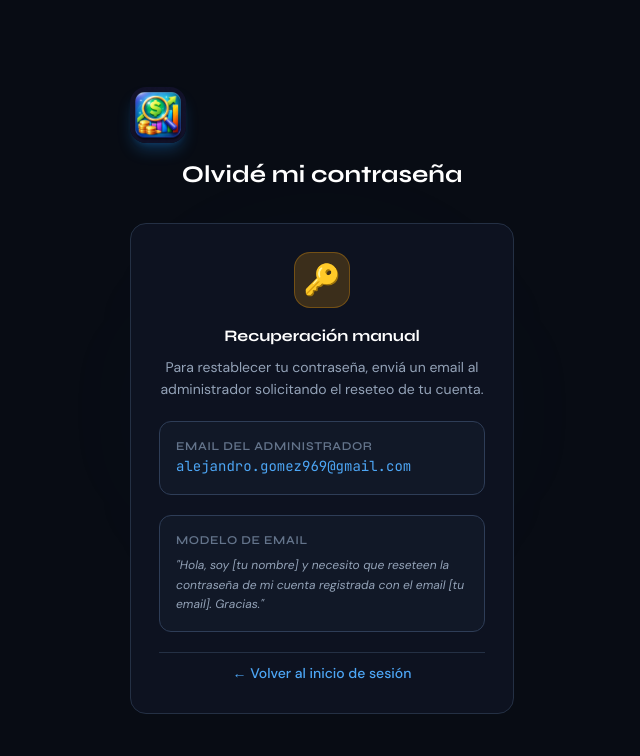
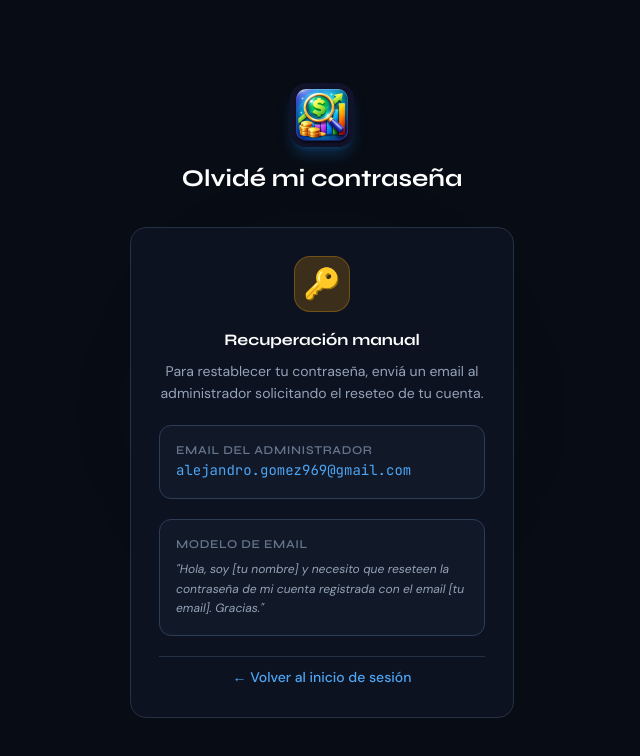
Before and after one commit to alego125/Financialtraker, a React (Vite) app in the folder frontend/: page /forgot-password in a window 1280 px wide. Shown: the top 756 px of the page, without its empty margins (318-958 px from the left). Built offline with nearby package versions, Linux system fonts and the light colour scheme; no server answers.

Commit message:
fix logo centering on auth pages

```diff
--- a/frontend/src/pages/ForgotPasswordPage.jsx
+++ b/frontend/src/pages/ForgotPasswordPage.jsx
@@ -10,7 +10,7 @@ export default function ForgotPasswordPage() {
 
       <div className="relative w-full max-w-sm">
         <div className="text-center mb-8">
-          <img src={logoUrl} alt="FinancialTracker" className="w-14 h-14 rounded-2xl object-cover mb-4 shadow-lg shadow-accent/30" />
+          <img src={logoUrl} alt="FinancialTracker" className="w-16 h-16 rounded-2xl object-cover mb-4 shadow-lg shadow-accent/30 mx-auto block" />
           <h1 className="text-2xl font-display font-bold text-white">Olvidé mi contraseña</h1>
         </div>
 
--- a/frontend/src/pages/LoginPage.jsx
+++ b/frontend/src/pages/LoginPage.jsx
@@ -25,7 +25,7 @@ export default function LoginPage() {
 
       <div className="relative w-full max-w-sm">
         <div className="text-center mb-8">
-          <img src={logoUrl} alt="FinancialTracker" className="w-14 h-14 rounded-2xl object-cover mb-4 shadow-lg shadow-accent/30" />
+          <img src={logoUrl} alt="FinancialTracker" className="w-16 h-16 rounded-2xl object-cover mb-4 shadow-lg shadow-accent/30 mx-auto block" />
           <h1 className="text-2xl sm:text-3xl font-display font-bold text-white">Bienvenido</h1>
           <p className="text-slate-400 mt-1 text-sm">Ingresá a tu cuenta FinancialTracker</p>
         </div>
--- a/frontend/src/pages/RegisterPage.jsx
+++ b/frontend/src/pages/RegisterPage.jsx
@@ -27,7 +27,7 @@ export default function RegisterPage() {
 
       <div className="relative w-full max-w-sm">
         <div className="text-center mb-8">
-          <img src={logoUrl} alt="FinancialTracker" className="w-14 h-14 rounded-2xl object-cover mb-4 shadow-lg shadow-accent/30" />
+          <img src={logoUrl} alt="FinancialTracker" className="w-16 h-16 rounded-2xl object-cover mb-4 shadow-lg shadow-accent/30 mx-auto block" />
           <h1 className="text-2xl sm:text-3xl font-display font-bold text-white">Crear Cuenta</h1>
           <p className="text-slate-400 mt-1 text-sm">Comenzá a trackear tus finanzas</p>
         </div>
```
